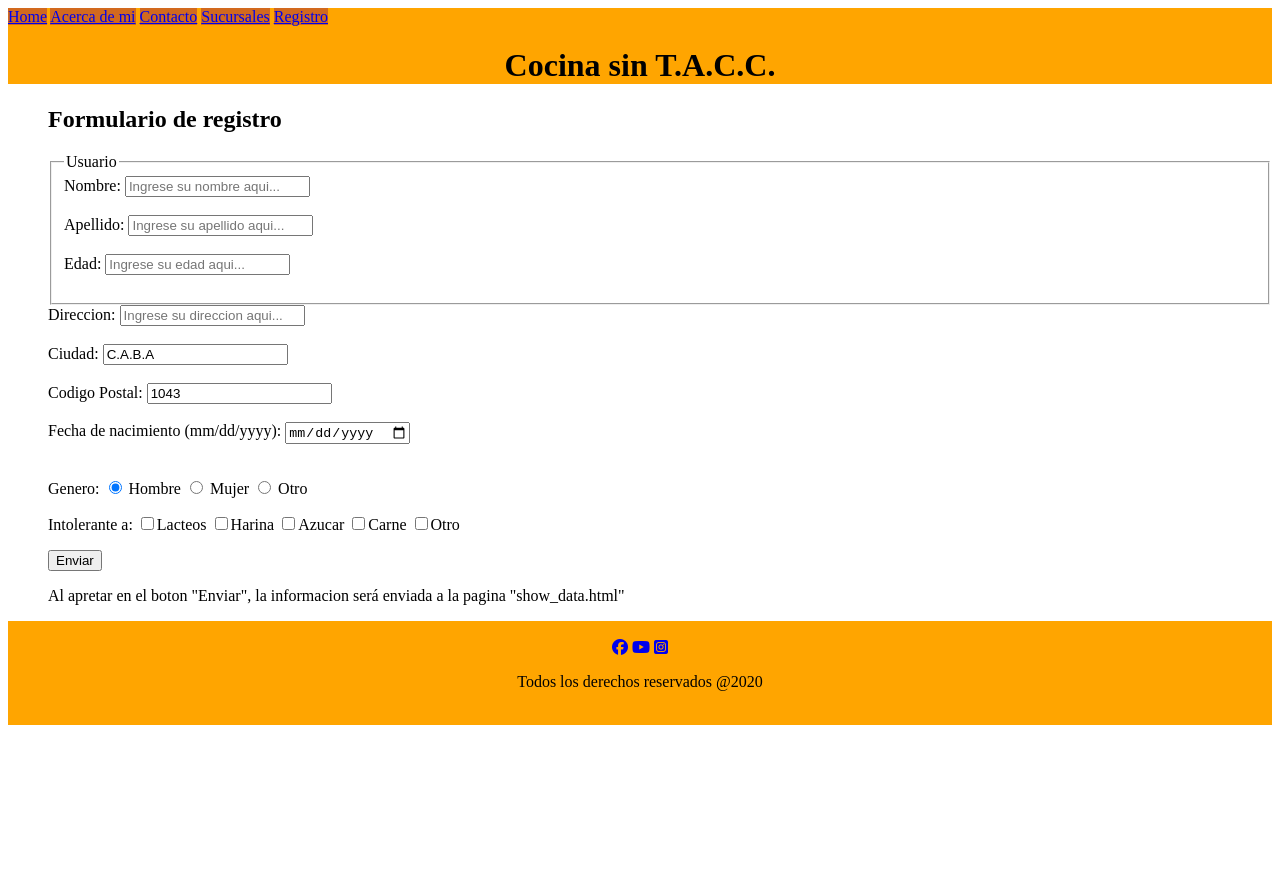
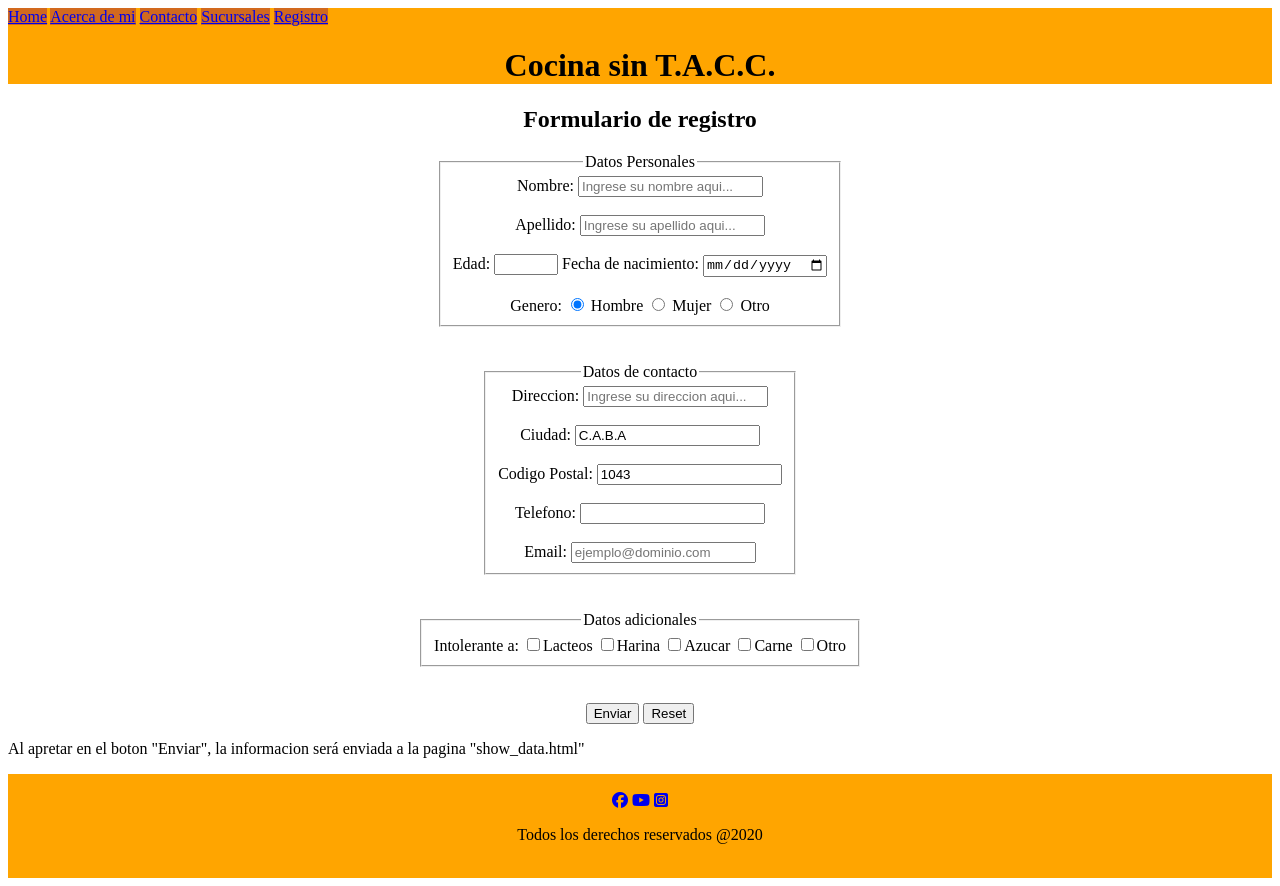
Before and after one commit to fernandodiazmachado/fullstack-java, a plain HTML site: page form.html in a window 1280 px wide. Before the commit the page ends 800 px from the top, so only its background shows below. Drawn offline with Linux system fonts and the light colour scheme.

Commit message:
Actualizo estructura y estilos del formulario

```diff
--- a/form.html
+++ b/form.html
@@ -18,37 +18,70 @@
         </nav>
        <h1>Cocina sin T.A.C.C.</h1>
    </header>
-   <menu>
-    <h2>Formulario de registro</h2>
-       <form action="show_data.html" target="_blank">
-           <fieldset>
-               <legend>Usuario</legend>
-               <label for="firstname">Nombre: </label><input type="text" name="firstname" placeholder="Ingrese su nombre aqui...">    <br><br>
-               <label for="lastname">Apellido: </label><input type="text" name="lastname" placeholder="Ingrese su apellido aqui..."><br><br>
-               <label for="age">Edad: </label>      <input type="number" name="age" placeholder="Ingrese su edad aqui...">   <br><br>
-           </fieldset>
-
-           <label for="street">Direccion: </label>      <input type="text" name="address" placeholder="Ingrese su direccion aqui...">   <br><br>
-           <label for="city">Ciudad: </label>           <input type="text" name="city" value="C.A.B.A">                                 <br><br>
-           <label for="zipcode">Codigo Postal: </label> <input type="number" name="zipcode" value="1043"><br><br>
-           <label for="BirthDate">Fecha de nacimiento (mm/dd/yyyy): </label> <input type="date" name="birthdate">                       <br><br>
-
-           <p>Genero:
-               <input type="radio" name="gender" value="Hombre" checked> Hombre
-               <input type="radio" name="gender" value="Mujer"> Mujer
-               <input type="radio" name="gender" value="Otro"> Otro
-           </p>
-           <p>Intolerante a:
-               <input type="checkbox" name="intolerante" value="lactosa">Lacteos
-               <input type="checkbox" name="intolerante" value="harina">Harina
-               <input type="checkbox" name="intolerante" value="glucosa">Azucar
-               <input type="checkbox" name="intolerante" value="carne">Carne
-               <input type="checkbox" name="intolerante" value="otro">Otro
-           </p>
-           <input type="submit" value="Enviar">
+   <main>
+        <form action="show_data.html" target="_blank">
+         <h2>Formulario de registro</h2>
+            <fieldset>
+                <legend>Datos Personales</legend>
+                <label>Nombre:
+                    <input type="text" name="nombre" placeholder="Ingrese su nombre aqui..." required>
+                </label>
+                <br><br>
+                <label>Apellido:
+                    <input type="text" name="apellido" placeholder="Ingrese su apellido aqui..." required>
+                </label>
+                <br><br>
+                <label>Edad:
+                    <input type="number" name="edad" min="18" max="100">
+                </label>
+                <label for="fecha_nacimiento">Fecha de nacimiento:
+                    <input type="date" name="fecha_nacimiento">
+                </label>
+                <br><br>
+                Genero:
+                    <label><input type="radio" name="gender" value="Hombre" checked> Hombre</label>
+                    <label><input type="radio" name="gender" value="Mujer"> Mujer</label>
+                    <label><input type="radio" name="gender" value="Otro"> Otro</label>
+            </fieldset>
+            <br><br>
+            <fieldset>
+                <legend>Datos de contacto</legend>
+                <label for="direccion">Direccion:
+                    <input id="direccion" type="text" name="direccion" placeholder="Ingrese su direccion aqui...">
+                </label>
+                <br><br>
+                <label for="ciudad">Ciudad:
+                    <input id="ciudad" type="text" name="city" value="C.A.B.A">
+                </label>
+                <br><br>
+                <label for="cp">Codigo Postal:
+                    <input id="cp" type="number" name="cp" value="1043">
+                </label>
+                <br><br>
+                <label>Telefono:
+                    <input type="number" name="telefono">
+                </label>
+                <br><br>
+                <label>Email:
+                    <input type="email" placeholder="ejemplo@dominio.com" required>
+                </label>
+            </fieldset>
+            <br><br>
+            <fieldset>
+                <legend>Datos adicionales</legend>
+                Intolerante a:
+                    <label><input type="checkbox" name="intolerante" value="lactosa">Lacteos</label>
+                    <label><input type="checkbox" name="intolerante" value="harina">Harina</label>
+                    <label><input type="checkbox" name="intolerante" value="glucosa">Azucar</label>
+                    <label><input type="checkbox" name="intolerante" value="carne">Carne</label>
+                    <label><input type="checkbox" name="intolerante" value="otro">Otro</label>
+            </fieldset>
+            <br><br>
+            <input type="submit" value="Enviar">
+            <input type="reset">
        </form>
        <p>Al apretar en el boton "Enviar", la informacion será enviada a la pagina "show_data.html"</p>
-   </menu>
+   </main>
    <footer>
     <br>
     <a href="https://www.facebook.com/groups/318889684973921/" target="_blank"><i class="fab fa-facebook"></i></a>
--- a/style.css
+++ b/style.css
@@ -1,16 +1,33 @@
-nav > a{
+nav > a
+{
     background-color:chocolate;
 }
 
-header{
+header
+{
     background-color:orange;
 }
 
-footer {
+footer
+{
     text-align:center;
     background-color:orange;
 }
 
-h1{
+h1
+{
     text-align:center;
 }
+
+fieldset
+{
+    width:max-content;
+    margin-left: auto;
+    margin-right: auto;
+}
+
+form
+{
+    text-align:center;
+
+}
```
